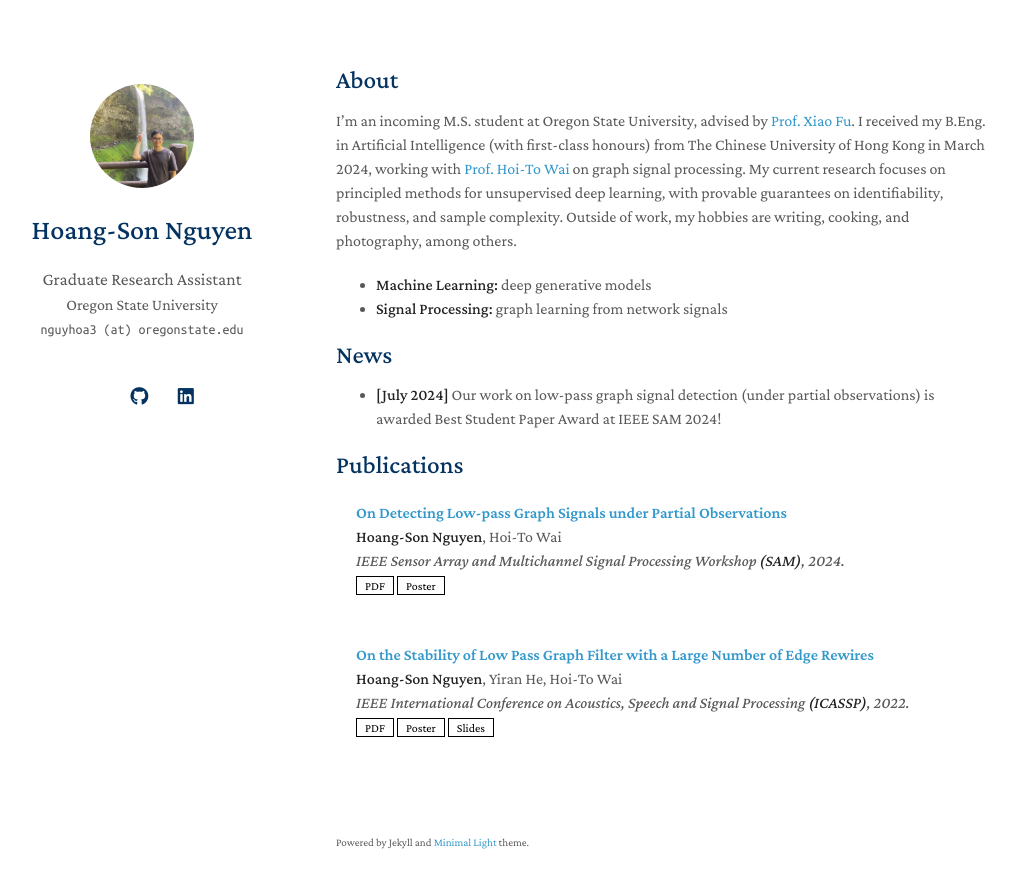
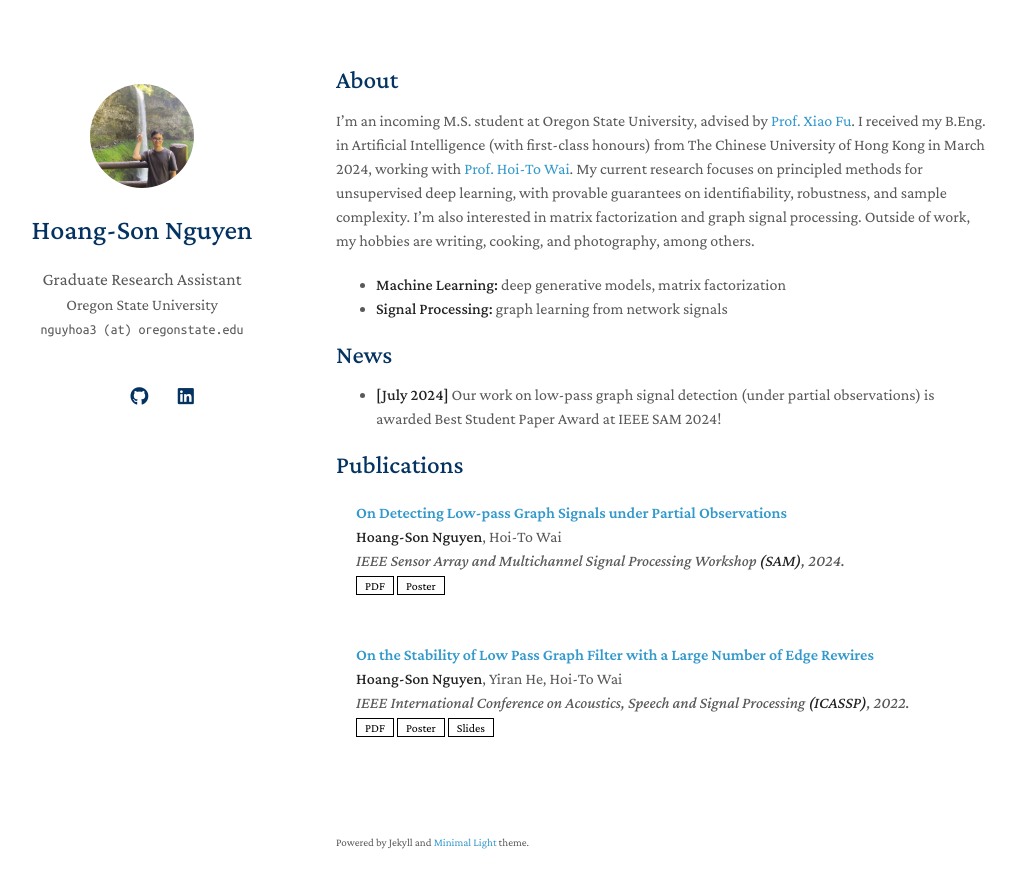
Before and after one commit to hsnguyen24/hsnguyen24.github.io, a Jekyll site: the page built from index.md, in a window 1280 px wide and 923 px high. Shown: the top 888 px of the window, without its empty margins (134-1149 px from the left). Built offline with Jekyll 4.4.1, drawn with Linux system fonts in a browser that asks for light colours; nearby versions of some CDN libraries; a style sheet for code colours, icons or effects is not loaded; our own code applies the rules of GitHub Pages for plain Markdown files.

Commit message:
Update index.md

```diff
--- a/index.md
+++ b/index.md
@@ -4,9 +4,9 @@ layout: homepage
 
 ## About
 
-I'm an incoming M.S. student at Oregon State University, advised by [Prof. Xiao Fu](https://web.engr.oregonstate.edu/~fuxia). I received my B.Eng. in Artificial Intelligence (with first-class honours) from The Chinese University of Hong Kong in March 2024, working with [Prof. Hoi-To Wai](https://www1.se.cuhk.edu.hk/~htwai) on graph signal processing. My current research focuses on principled methods for unsupervised deep learning, with provable guarantees on identifiability, robustness, and sample complexity. Outside of work, my hobbies are writing, cooking, and photography, among others.
+I'm an incoming M.S. student at Oregon State University, advised by [Prof. Xiao Fu](https://web.engr.oregonstate.edu/~fuxia). I received my B.Eng. in Artificial Intelligence (with first-class honours) from The Chinese University of Hong Kong in March 2024, working with [Prof. Hoi-To Wai](https://www1.se.cuhk.edu.hk/~htwai). My current research focuses on principled methods for unsupervised deep learning, with provable guarantees on identifiability, robustness, and sample complexity. I'm also interested in matrix factorization and graph signal processing. Outside of work, my hobbies are writing, cooking, and photography, among others.
 
-- **Machine Learning:** deep generative models
+- **Machine Learning:** deep generative models, matrix factorization
 - **Signal Processing:** graph learning from network signals
 
 ## News
```
